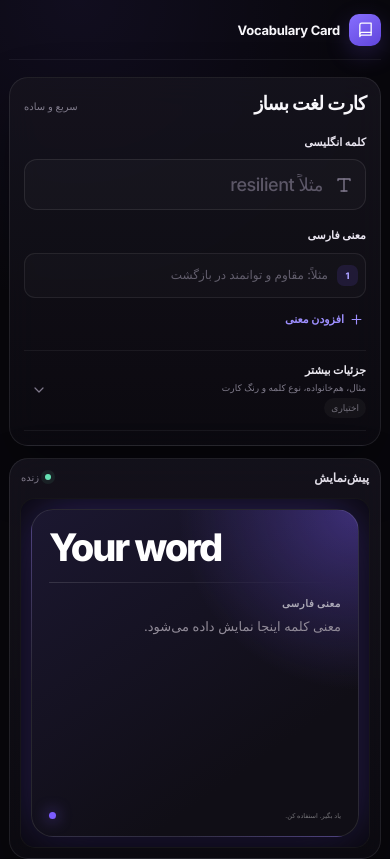
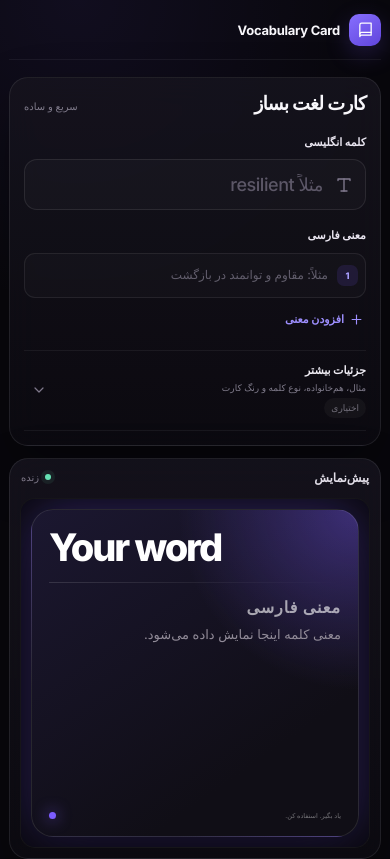
Before and after one commit to EhsanFiruzi/vubulary_card, a Next.js app: page / in a window 390 px wide. Shown: the top 859 px of the page. Built offline with nearby package versions, Linux system fonts and the light colour scheme.

Commit message:
feat: update card layout with example section and adjust font sizes

```diff
--- a/app/globals.css
+++ b/app/globals.css
@@ -1196,7 +1196,7 @@ select:focus-visible {
 
   color: rgba(255, 255, 255, 0.62);
 
-  font-size: 13px;
+  font-size: 18px;
   font-weight: 800;
 
   letter-spacing: 0.06em;
@@ -1655,7 +1655,7 @@ select:focus-visible {
 
   .card-label {
     margin-bottom: 7px;
-    font-size: 11px;
+    font-size: 18px;
   }
 
   .card-meaning-inline {
@@ -1734,7 +1734,7 @@ select:focus-visible {
   }
 
   .card-label {
-    font-size: 10px;
+    font-size: 16px;
   }
 
   .card-meaning-inline {
--- a/app/page.tsx
+++ b/app/page.tsx
@@ -373,6 +373,20 @@ function CardPreview({
 
         <div className="card-divider" />
 
+
+
+        {data.example.trim() && (
+          <div className="card-section">
+            <span className="card-label" dir="ltr">
+              EXAMPLE
+            </span>
+
+            <p className="card-example" dir="ltr">
+              “{data.example}”
+            </p>
+          </div>
+        )}
+
         <div className="card-section">
           <span className="card-label" dir="rtl">
             معنی فارسی
@@ -388,18 +402,6 @@ function CardPreview({
             </div>
           )}
         </div>
-
-        {data.example.trim() && (
-          <div className="card-section">
-            <span className="card-label" dir="ltr">
-              EXAMPLE
-            </span>
-
-            <p className="card-example" dir="ltr">
-              “{data.example}”
-            </p>
-          </div>
-        )}
 
         {data.notes.trim() && (
           <div className="card-note" dir="rtl">
```
